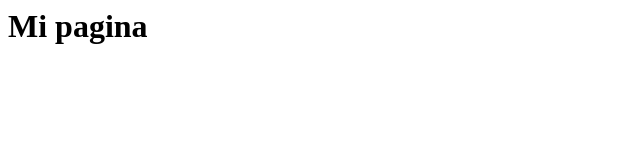
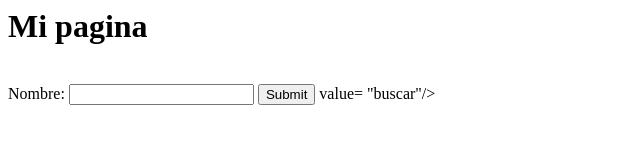
Before and after one commit to mariana-dg/Test, a plain HTML site: page index.html in a window 1280 px wide. Shown: the whole page, without its empty margins (0-640 px from the left). Drawn offline with Linux system fonts and the light colour scheme.

Commit message:
Update index.html
nube 2

```diff
--- a/index.html
+++ b/index.html
@@ -1,6 +1,11 @@
 <head>
     <body>
         <h1>Mi pagina</h1>
-
+        <br/>
+        <label>Nombre: </label>
+        <input type = "Text" />
+        <input type = "submit" />
+        value= "buscar"/>
+        <br/>
     </body>
 </head>
```
